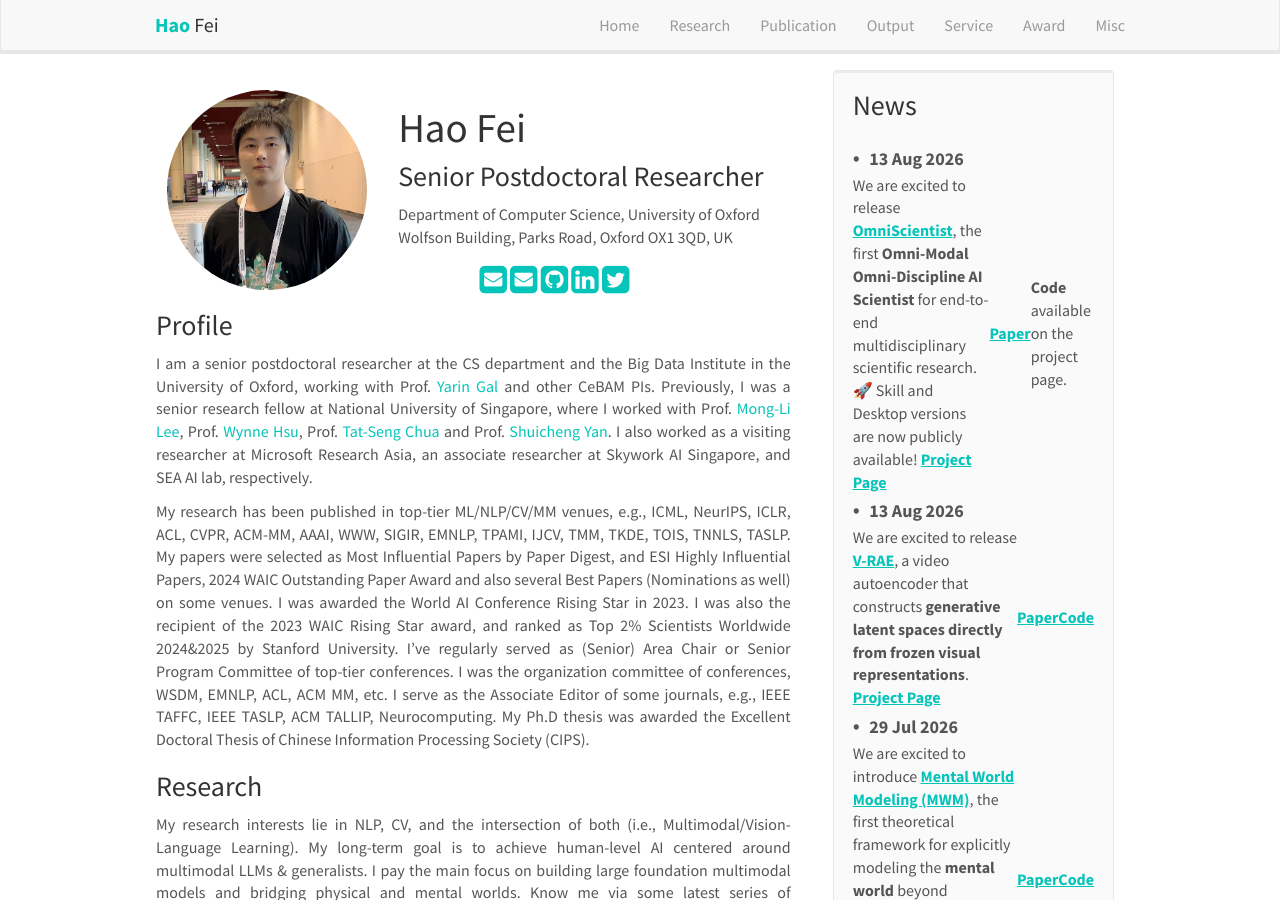
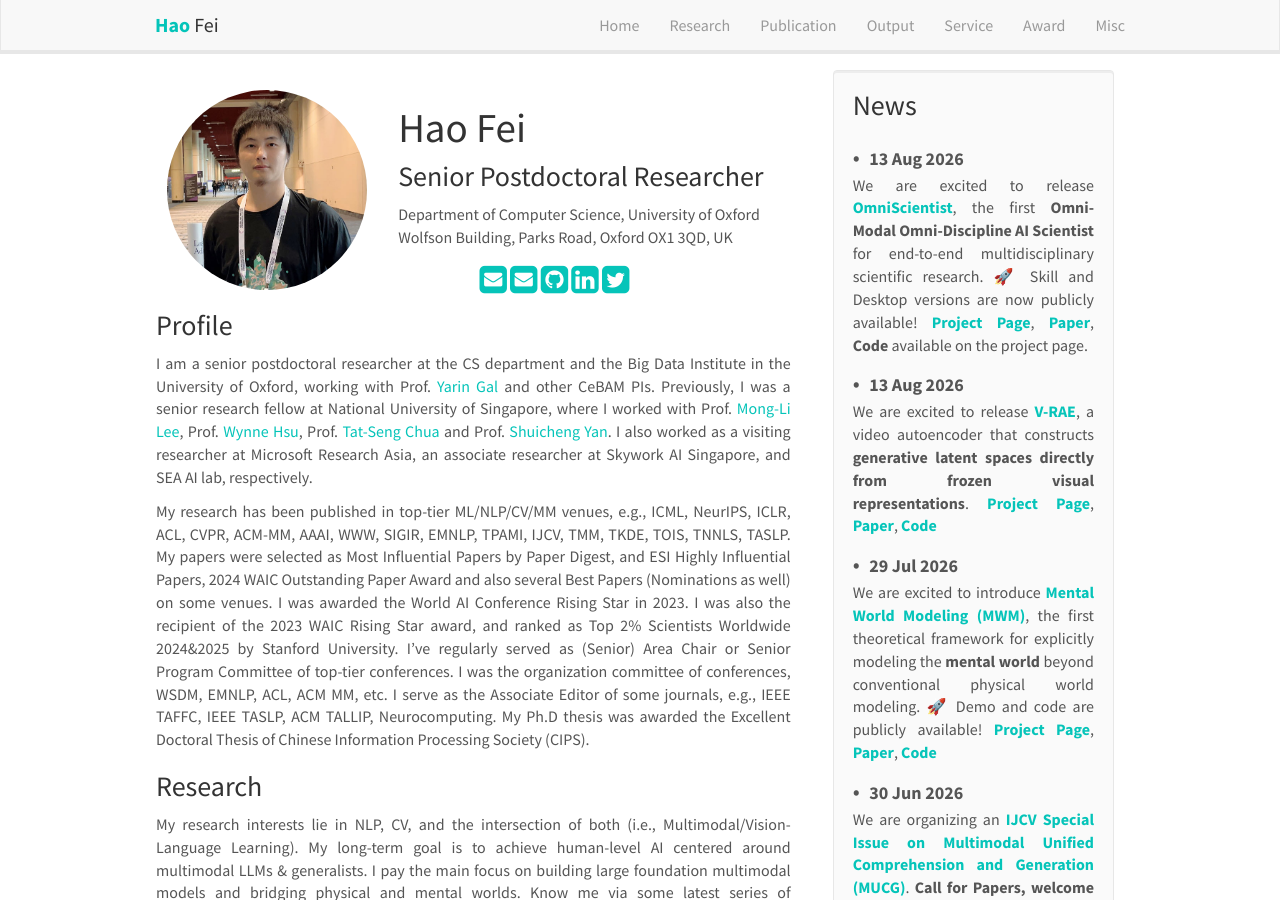
Before and after one commit to scofield7419/scofield7419.github.io, a Jekyll site: the page built from _pages/home.md, in a window 1280 px wide and 900 px high. Built offline with Jekyll 4.4.1, drawn with Linux system fonts in a browser that asks for light colours; nearby versions of some CDN libraries; comment, search, counter and statistics services are not loaded; a style sheet for code colours, icons or effects is not loaded.

Commit message:
Update news.yml

```diff
--- a/_data/news.yml
+++ b/_data/news.yml
@@ -1,12 +1,12 @@
 
 - date: 13 Aug 2026
-  headline: "We are excited to release [**OmniScientist**](https://omni-scientist.github.io/), the first **Omni-Modal Omni-Discipline AI Scientist** for end-to-end multidisciplinary scientific research. 🚀 Skill and Desktop versions are now publicly available! [**Project Page**](https://omni-scientist.github.io/) | [**Paper**](https://arxiv.org/abs/2608.13558) | **Code** available on the project page."
+  headline: "We are excited to release [**OmniScientist**](https://omni-scientist.github.io/), the first **Omni-Modal Omni-Discipline AI Scientist** for end-to-end multidisciplinary scientific research. 🚀 Skill and Desktop versions are now publicly available! [**Project Page**](https://omni-scientist.github.io/), [**Paper**](https://arxiv.org/abs/2608.13558), **Code** available on the project page."
 
 - date: 13 Aug 2026
-  headline: "We are excited to release [**V-RAE**](https://v-rae.github.io/), a video autoencoder that constructs **generative latent spaces directly from frozen visual representations**. [**Project Page**](https://v-rae.github.io/) | [**Paper**](https://arxiv.org/abs/2608.13556) | [**Code**](https://github.com/V-RAE/V-RAE)"
+  headline: "We are excited to release [**V-RAE**](https://v-rae.github.io/), a video autoencoder that constructs **generative latent spaces directly from frozen visual representations**. [**Project Page**](https://v-rae.github.io/), [**Paper**](https://arxiv.org/abs/2608.13556), [**Code**](https://github.com/V-RAE/V-RAE)"
 
 - date: 29 Jul 2026
-  headline: "We are excited to introduce [**Mental World Modeling (MWM)**](https://mental-world.github.io/), the first theoretical framework for explicitly modeling the **mental world** beyond conventional physical world modeling. 🚀 Demo and code are publicly available! [**Project Page**](https://mental-world.github.io/) | [**Paper**](https://arxiv.org/abs/2607.27201) | [**Code**](https://github.com/mental-world/Mentis)"
+  headline: "We are excited to introduce [**Mental World Modeling (MWM)**](https://mental-world.github.io/), the first theoretical framework for explicitly modeling the **mental world** beyond conventional physical world modeling. 🚀 Demo and code are publicly available! [**Project Page**](https://mental-world.github.io/), [**Paper**](https://arxiv.org/abs/2607.27201), [**Code**](https://github.com/mental-world/Mentis)"
 
 
 - date: 30 Jun 2026
```
